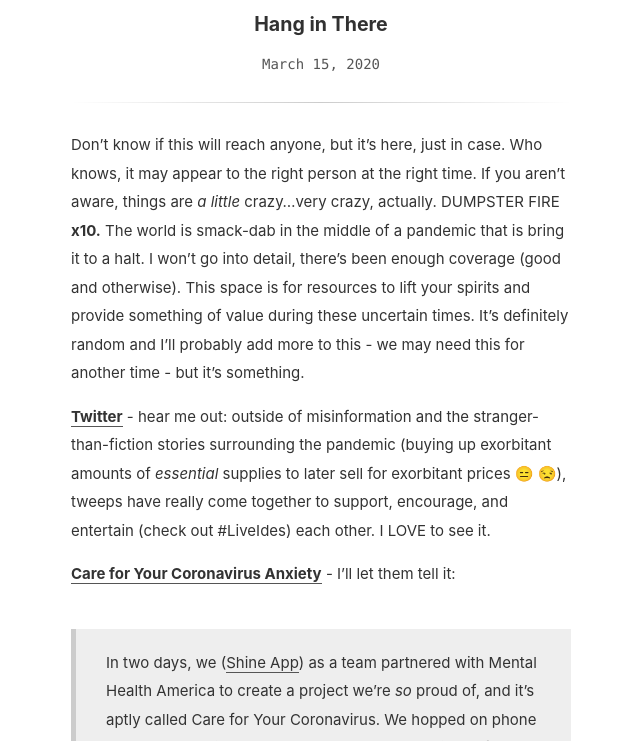
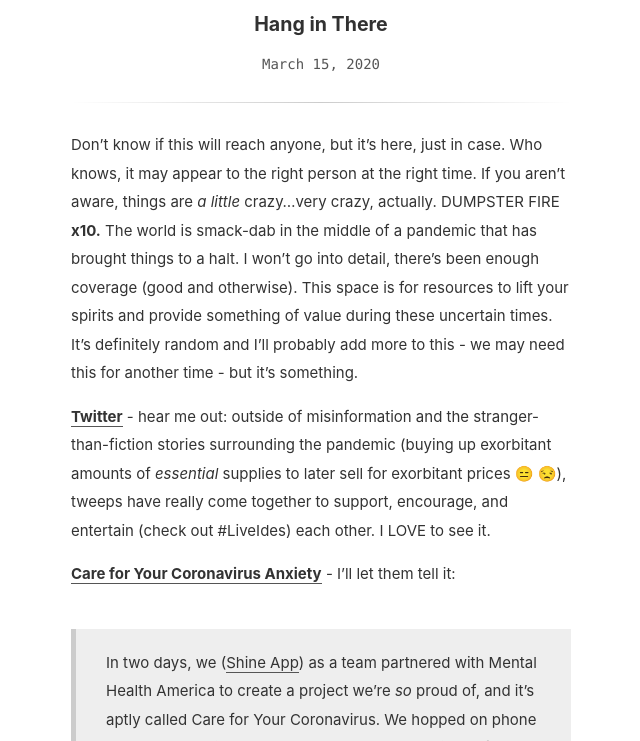
Before and after one commit to aouriri/blog, a Jekyll site: the page built from _posts/2020-03-15-take-care.md, in a window 1280 px wide and 900 px high, cut to the strip 159-900 px from the top of the window. Shown: the whole strip, without its empty margins (319-959 px from the left). Built offline with Jekyll 4.4.1, drawn with Linux system fonts in a browser that asks for light colours; emoji names are drawn with the system emoji font; some of the changed text lies outside the part shown.

Commit message:
fixed typos.

```diff
--- a/_posts/2020-03-15-take-care.md
+++ b/_posts/2020-03-15-take-care.md
@@ -4,7 +4,7 @@ title: "Hang in There"
 date: 2020-03-15
 ---
 
-Don't know if this will reach anyone, but it's here, just in case. Who knows, it may appear to the right person at the right time. If you aren't aware, things are *a little* crazy...very crazy, actually. DUMPSTER FIRE **x10.** The world is smack-dab in the middle of a pandemic that is bring it to a halt. I won't go into detail, there's been enough coverage (good and otherwise). This space is for resources to lift your spirits and provide something of value during these uncertain times. It's definitely random and I'll probably add more to this - we may need this for another time - but it's something.
+Don't know if this will reach anyone, but it's here, just in case. Who knows, it may appear to the right person at the right time. If you aren't aware, things are *a little* crazy...very crazy, actually. DUMPSTER FIRE **x10.** The world is smack-dab in the middle of a pandemic that has brought things to a halt. I won't go into detail, there's been enough coverage (good and otherwise). This space is for resources to lift your spirits and provide something of value during these uncertain times. It's definitely random and I'll probably add more to this - we may need this for another time - but it's something.
 
 **[Twitter](twitter.com)** - hear me out: outside of misinformation and the stranger-than-fiction stories surrounding the pandemic (buying up exorbitant amounts of *essential* supplies to later sell for exorbitant prices :expressionless: :unamused:), tweeps have really come together to support, encourage, and entertain (check out #LiveIdes) each other. I LOVE to see it.
 
```
Also changed, not shown: other parts of _posts/2020-03-15-take-care.md (+1 -1 lines).
